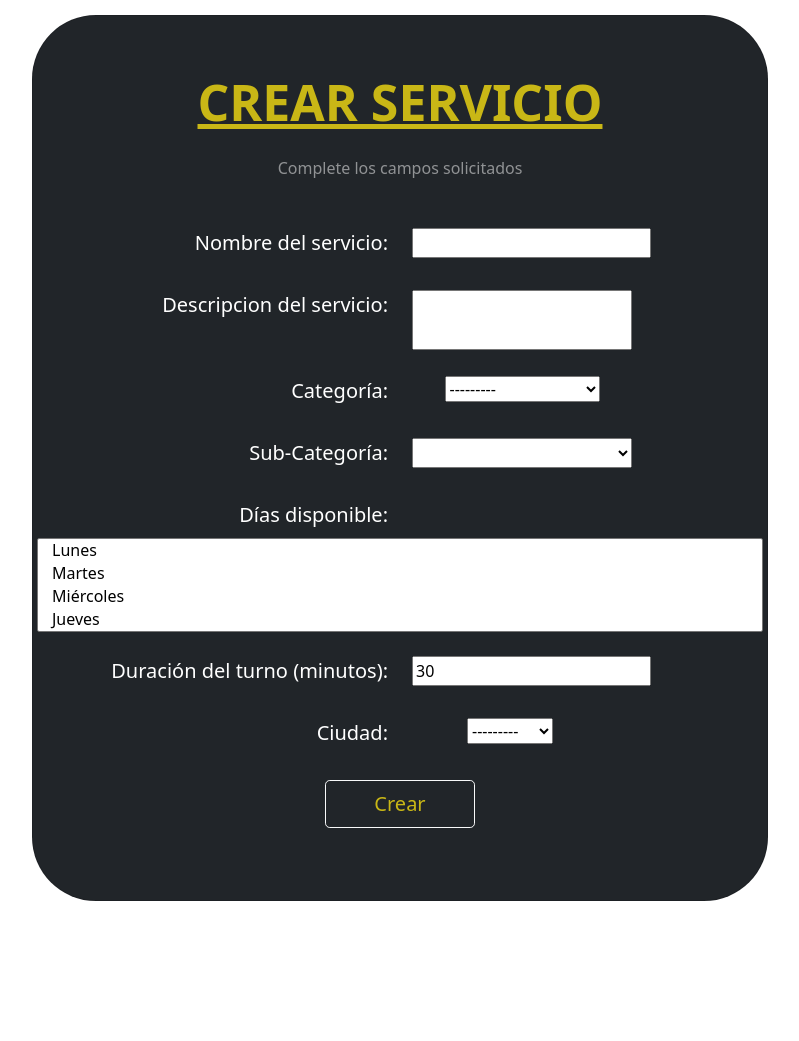
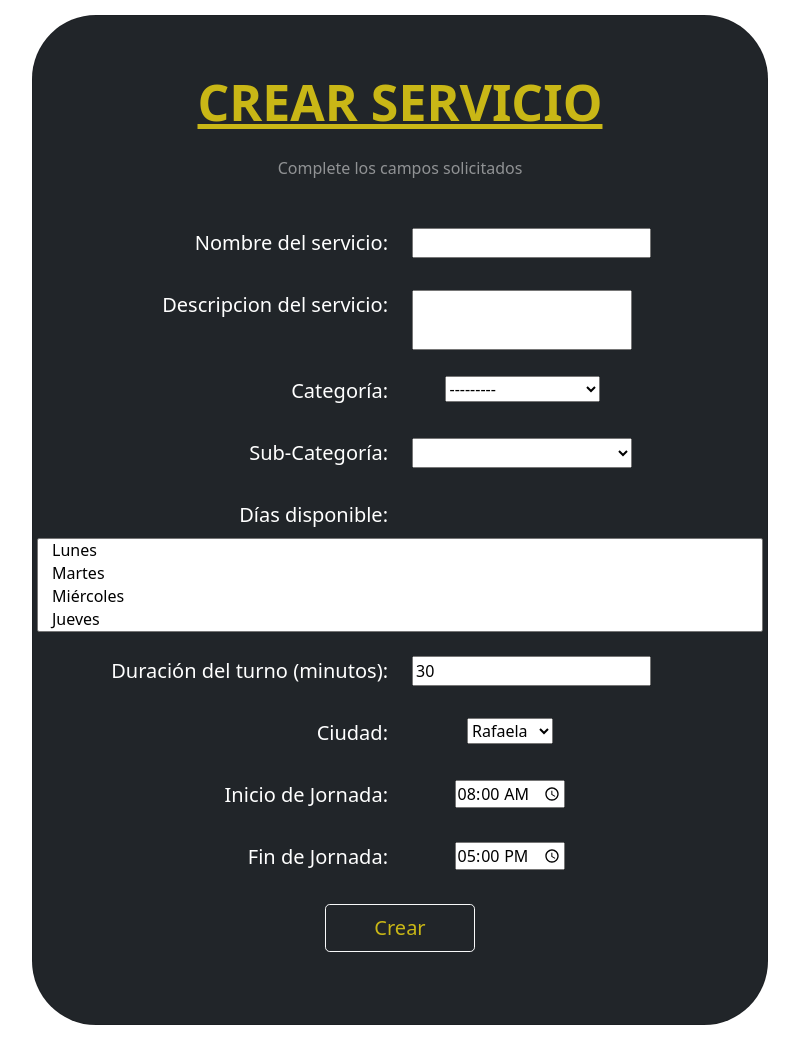
Before and after one commit to UlisesCravero/tp_ing_web_grupo_6, a Django app: page /registrarservicio/ in a window 1280 px wide. Shown: the part 81-1122 px from the top of the page, without its empty margins (240-1039 px from the left). Before the commit the page ends 982 px from the top, so only its background shows below. Run offline with Django 3.2, Linux system fonts and the light colour scheme; a user stored in the database is signed in; data comes from the database, SQL or seed files in the repository; both versions use the stored data as it was after the commit; lists and menus that the app fills with data are empty.

Commit message:
inicio y fin jornada

```diff
--- a/sacatuturno/sacatuturno/settings.py
+++ b/sacatuturno/sacatuturno/settings.py
@@ -109,11 +109,13 @@ AUTH_PASSWORD_VALIDATORS = [
 
 LANGUAGE_CODE = 'es'
 
+TIME_FORMAT = 'H:i'
+
 TIME_ZONE = 'UTC'
 
 USE_I18N = True
 
-USE_L10N = True
+USE_L10N = False
 
 USE_TZ = True
 
--- a/sacatuturno/sitio/forms.py
+++ b/sacatuturno/sitio/forms.py
@@ -50,10 +50,21 @@ class formularioUser(UserCreationForm):
 class formularioProfesional(forms.ModelForm):
     class Meta:
         model = ServicioPrestado
-        fields = ['nombre', 'descripcion', 'categoria', 'subcategoria', 'diasAtencion', 'duracionTurno', 'ciudad']
+        fields = ['nombre', 'descripcion', 'categoria', 'subcategoria', 'diasAtencion', 'duracionTurno', 'ciudad','inicioJornada','finJornada']
         widgets = {
             'categoria' : forms.Select(attrs={'onchange': 'mostrarSubcategorias()'},),
-            'diasAtencion': forms.SelectMultiple
+            'diasAtencion': forms.SelectMultiple,
+            'inicioJornada': forms.TimeInput(
+                format='%H:%M',
+                attrs={'placeholder': 'Seleccionar hora',
+                    'type': 'time'
+                    }),
+
+            'finJornada': forms.TimeInput(
+                format='%H:%M',
+                attrs={'placeholder': 'Seleccionar hora',
+                    'type': 'time'
+                    }),
         }
 
     def init(self, args, **kwargs):
--- a/sacatuturno/sitio/models.py
+++ b/sacatuturno/sitio/models.py
@@ -73,7 +73,9 @@ class ServicioPrestado(models.Model):
     subcategoria = models.ForeignKey(SubCategoria, on_delete=models.CASCADE, blank = True, null= True)
     diasAtencion = models.ManyToManyField(Days)
     duracionTurno = models.IntegerField(default = 30, null= False, blank = False)
-    ciudad = models.CharField(max_length= 20, choices = ciudades, blank = True, null= True)
+    ciudad = models.CharField(max_length= 20, choices = ciudades, verbose_name='Ciudad', blank = True, null= True, default = 'Rafaela')
+    inicioJornada = models.TimeField( auto_now=False, auto_now_add=False, verbose_name="Inicio de Jornada",blank=True, null=False, default='08:00:00')
+    finJornada = models.TimeField( auto_now=False, auto_now_add=False, verbose_name="Fin de Jornada",blank=True, null=False, default='17:00:00')
 
     def __str__(self):
         return self.nombre
--- a/sacatuturno/sitio/views.py
+++ b/sacatuturno/sitio/views.py
@@ -190,7 +190,7 @@ def registrarservicio(request):
     args.update(csrf(request))
     if request.method == 'POST':
         form = formularioProfesional(request.POST)
-        import ipdb; ipdb.set_trace();
+        #import ipdb; ipdb.set_trace();
         if form.is_valid():
             servicio = form.save(commit=False)
             servicio.propietario_id = request.user.id
--- a/sacatuturno/templates/perfil.html
+++ b/sacatuturno/templates/perfil.html
@@ -42,6 +42,8 @@
     <h2 class="leftalign colorcito mt-3">Mis Turnos: </h2>
     <div id='calendar'></div>
 
+
+    <h2 class="leftalign colorcito mt-3">Mis Servicios: </h2>
     <div class="container mt-5 mb-5">
         {%for servicio in servicios %}
         <div class="card">
--- a/sacatuturno/templates/registrarservicio.html
+++ b/sacatuturno/templates/registrarservicio.html
@@ -79,6 +79,20 @@
                                         </a>
                                 </div>
 
+                                <div class="form-outline form-white mb-4 row">
+                                        <label class="form-label letracaja col-6 rightalign"  >Inicio de Jornada: </label>
+                                        <a class="col-6 anchocien" >
+                                                {{form.inicioJornada}}
+                                        </a>
+                                </div>
+
+                                <div class="form-outline form-white mb-4 row">
+                                        <label class="form-label letracaja col-6 rightalign"  >Fin de Jornada: </label>
+                                        <a class="col-6 anchocien" >
+                                                {{form.finJornada}}
+                                        </a>
+                                </div>
+
                                 {%if servicio %}
                                 <button class="btn btn-outline-light btn-lg px-5 colorcito" type="submit">Guardar Cambios</button>
                                 {% else %}
```
Also changed, not shown: sacatuturno/db.sqlite3, sacatuturno/sitio/migrations/0018_auto_20211022_1942.py (added), sacatuturno/sitio/migrations/0019_auto_20211022_2011.py (added), sacatuturno/sitio/migrations/0020_alter_servicioprestado_finjornada.py (added), sacatuturno/sitio/migrations/0021_alter_servicioprestado_finjornada.py (added), sacatuturno/sitio/migrations/0022_alter_servicioprestado_finjornada.py (added), sacatuturno/sitio/migrations/0023_alter_servicioprestado_finjornada.py (added), sacatuturno/sitio/migrations/0024_alter_servicioprestado_finjornada.py (added), sacatuturno/sitio/migrations/0025_alter_servicioprestado_finjornada.py (added).
